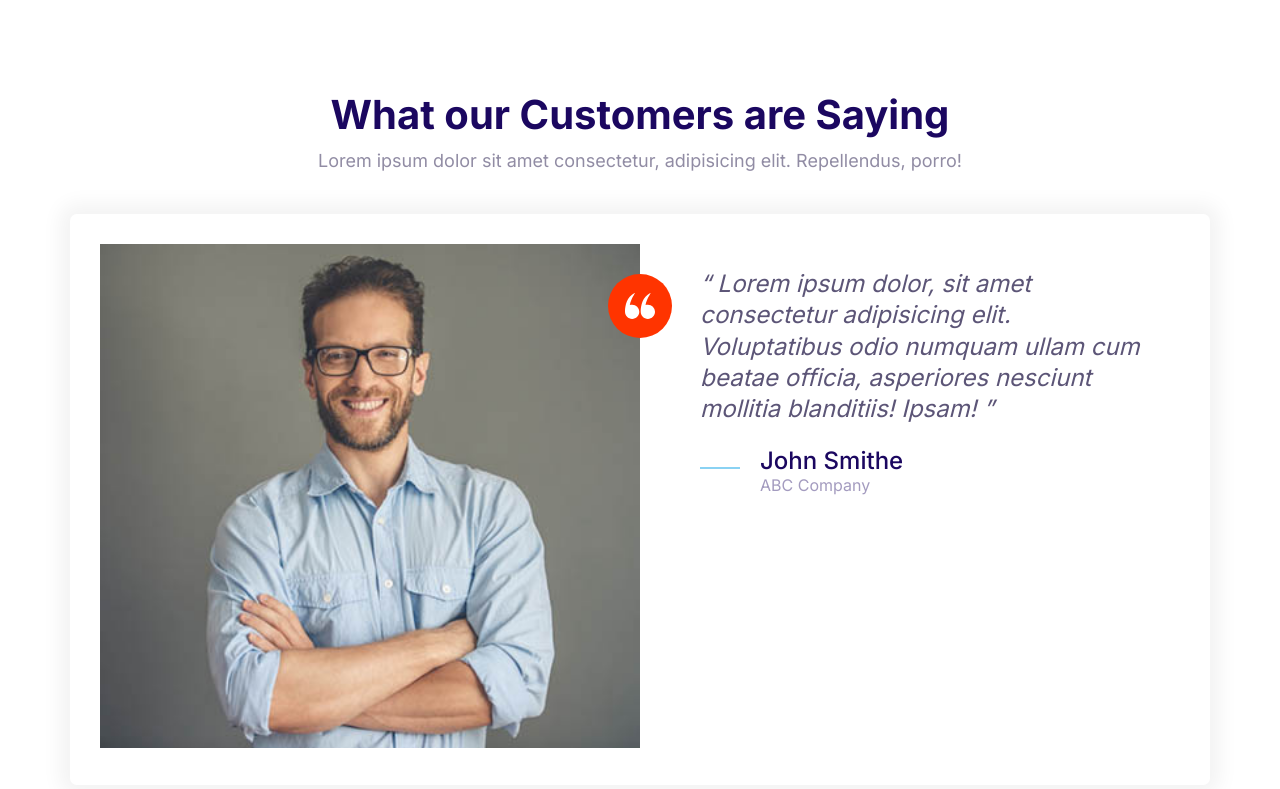
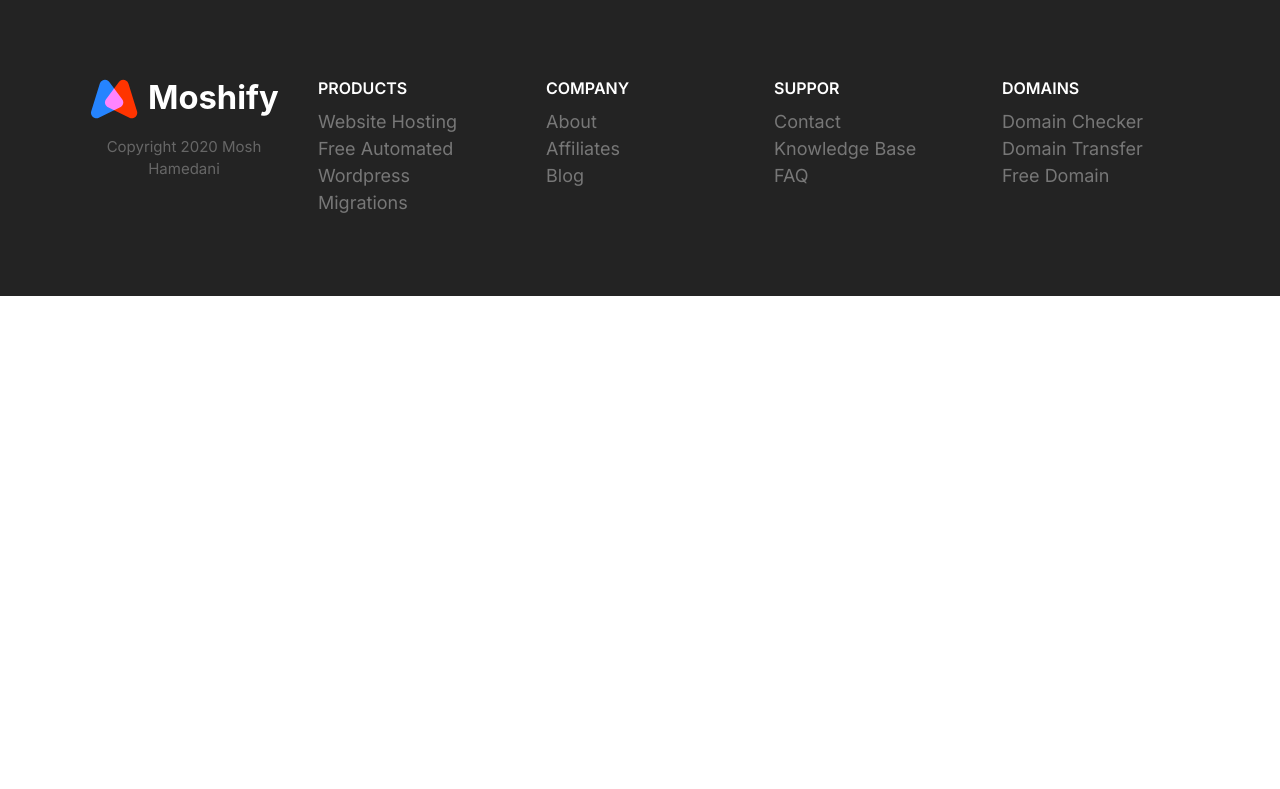
Before and after one commit to gootibi/Gootibi, a plain HTML site: page index.html in a window 1280 px wide. Drawn offline with Linux system fonts and the light colour scheme.

Commit message:
Build the footer block component.

```diff
--- a/css/styles.css
+++ b/css/styles.css
@@ -820,3 +820,80 @@ a {
         max-width: 700px;
     }
 }
+
+/* Footer */
+.footer {
+    background: #232323
+}
+
+.footer a {
+    color: #777;
+    transition: color 0.3s;
+}
+
+.footer a:hover {
+    color: #fff;
+}
+
+.footer__section {
+    padding: 2rem;
+    border-bottom: 1px solid #393939;
+}
+
+.footer__section .list {
+    margin: 0;
+}
+
+.footer__heading {
+    text-transform: uppercase;
+    font-weight: 600;
+}
+
+.footer__brand {
+    margin-top: 5rem;
+    text-align: center;
+}
+
+.footer__brand img {
+    /* TODO: Consider refactoring this and applying it to all images. */
+    width: 100%;
+    max-width: 230px;
+}
+
+.footer__copyright {
+    font-size: 2.1rem;
+    color: #fff;
+    opacity: 0.3;
+}
+
+@media screen and (min-width: 768px) {
+    .footer__sections {
+        grid-template-columns: repeat(auto-fit, minmax(10rem, 1fr));
+    }
+
+    .footer .collapsible__chevron {
+        display: none;
+    }
+
+    .footer .collapsible__content {
+        opacity: 1;
+        max-height: 100%;
+    }
+
+    .footer__brand {
+        order: -1;
+        margin-top: 1rem;
+    }
+
+    .footer__copyright {
+        font-size: 1.5rem;
+    }
+
+    .footer__section {
+        border: 0;
+    }
+
+    .footer__heading {
+        font-size: 1.6rem;
+    }
+}
--- a/index.html
+++ b/index.html
@@ -13,55 +13,75 @@
 </head>
 
 <body>
-    <section class="block">
+    <footer class="block block--dark footer">
 
-        <header class="block__header">
-            <h2>What our Customers are Saying</h2>
-            <p>
-                Lorem ipsum dolor sit amet consectetur, adipisicing elit. Repellendus, porro!
-            </p>
-        </header>
+        <div class="container grid footer__sections">
 
-        <div class="container">
+            <section class="collapsible collapsible--expanded footer__section">
+                <header class="collapsible__header">
+                    <h2 class="collapsible__heading footer__heading">Products</h2>
+                    <img class="icon icon--white collapsible__chevron" src="images/chevron.svg" alt="Chevrone icon">
+                </header>
+                <div class="collapsible__content">
+                    <ul class="list">
+                        <li><a href="#">Website Hosting</a></li>
+                        <li><a href="#">Free Automated Wordpress</a></li>
+                        <li><a href="#">Migrations</a></li>
+                    </ul>
+                </div>
+            </section>
 
-            <div class="card testimonial">
-                <div class="grid grid--1x2">
-                    <div class="testimonial__image">
-                        <img src="images/testimonial.jpg" alt="A happy, smiling customer" />
-                        <span class="icon-container icon-container--accent">
-                            <svg class="icon icon--white icon--small">
-                                <use xlink:href="images/sprite.svg#quotes"></use>
-                            </svg>
-                        </span>
-                    </div>
-                    <blockquote class="quote">
-                        <p class="quote__text">
-                            Lorem ipsum dolor, sit amet consectetur adipisicing elit. Voluptatibus odio numquam ullam
-                            cum beatae
-                            officia, asperiores nesciunt mollitia blanditiis! Ipsam!
-                        </p>
-                        <footer>
-                            <div class="media">
-                                <div class="media__image">
-                                    <svg class="icon icon--primary quote__line">
-                                        <use xlink:href="images/sprite.svg#line"></use>
-                                    </svg>
-                                </div>
-                                <div class="media__body">
-                                    <h3 class="media__title quote__author">John Smithe</h3>
-                                    <p class="quote__organization">
-                                        ABC Company
-                                    </p>
-                                </div>
-                            </div>
-                        </footer>
-                    </blockquote>
+            <section class="collapsible footer__section">
+                <header class="collapsible__header">
+                    <h2 class="collapsible__heading footer__heading">Company</h2>
+                    <img class="icon icon--white collapsible__chevron" src="images/chevron.svg" alt="Chevrone icon">
+                </header>
+                <div class="collapsible__content">
+                    <ul class="list">
+                        <li><a href="#">About</a></li>
+                        <li><a href="#">Affiliates</a></li>
+                        <li><a href="#">Blog</a></li>
+                    </ul>
                 </div>
-            </div>
+            </section>
+
+            <section class="collapsible footer__section">
+                <header class="collapsible__header">
+                    <h2 class="collapsible__heading footer__heading">Suppor</h2>
+                    <img class="icon icon--white collapsible__chevron" src="images/chevron.svg" alt="Chevrone icon">
+                </header>
+                <div class="collapsible__content">
+                    <ul class="list">
+                        <li><a href="#">Contact</a></li>
+                        <li><a href="#">Knowledge Base</a></li>
+                        <li><a href="#">FAQ</a></li>
+                    </ul>
+                </div>
+            </section>
+
+            <section class="collapsible footer__section">
+                <header class="collapsible__header">
+                    <h2 class="collapsible__heading footer__heading">Domains</h2>
+                    <img class="icon icon--white collapsible__chevron" src="images/chevron.svg" alt="Chevrone icon">
+                </header>
+                <div class="collapsible__content">
+                    <ul class="list">
+                        <li><a href="#">Domain Checker</a></li>
+                        <li><a href="#">Domain Transfer</a></li>
+                        <li><a href="#">Free Domain</a></li>
+                    </ul>
+                </div>
+            </section>
+
+            <section class="footer__brand">
+                <img src="images/logo.svg" alt="" />
+                <p class="footer__copyright">Copyright 2020 Mosh Hamedani</p>
+            </section>
 
         </div>
 
-    </section>
+    </footer>
+
     <script src="js/main.js"></script>
 </body>
 
```
Also changed, not shown: components/block-footer.html (added, +68 -0 lines).
